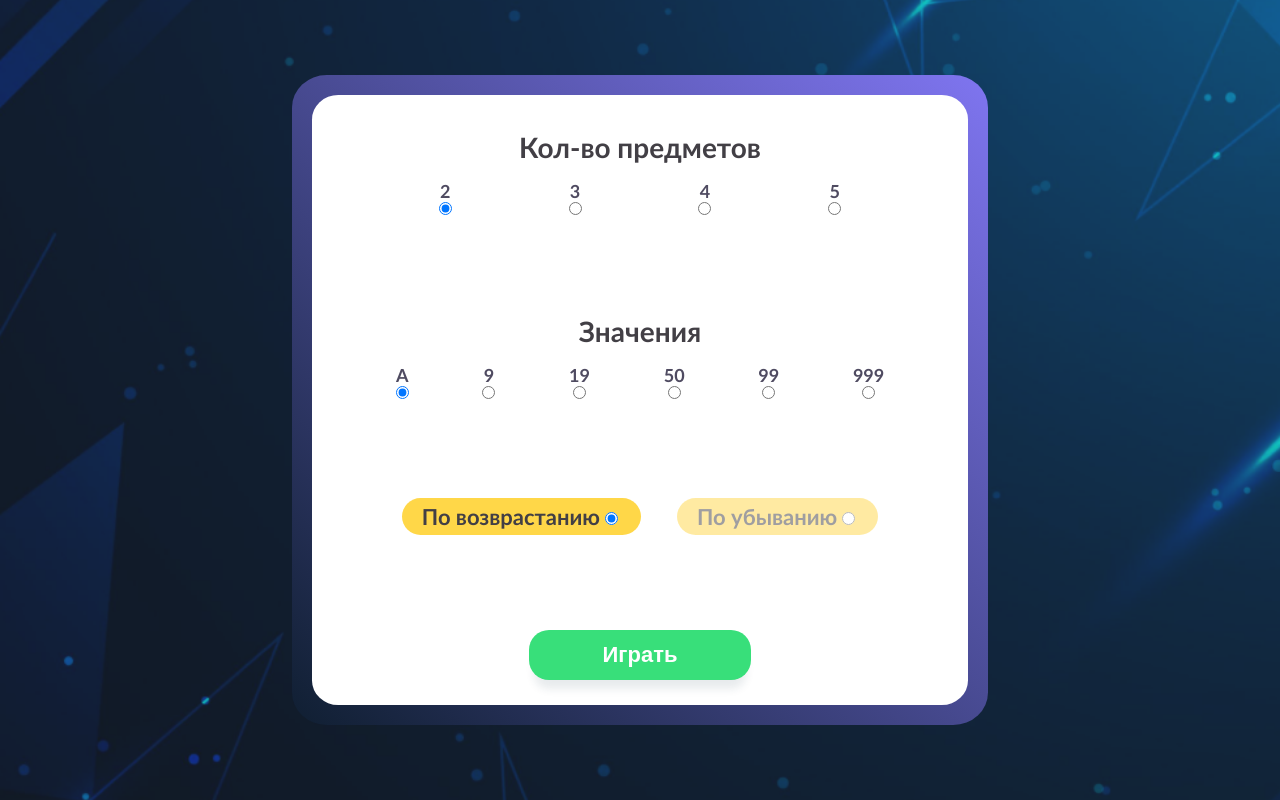
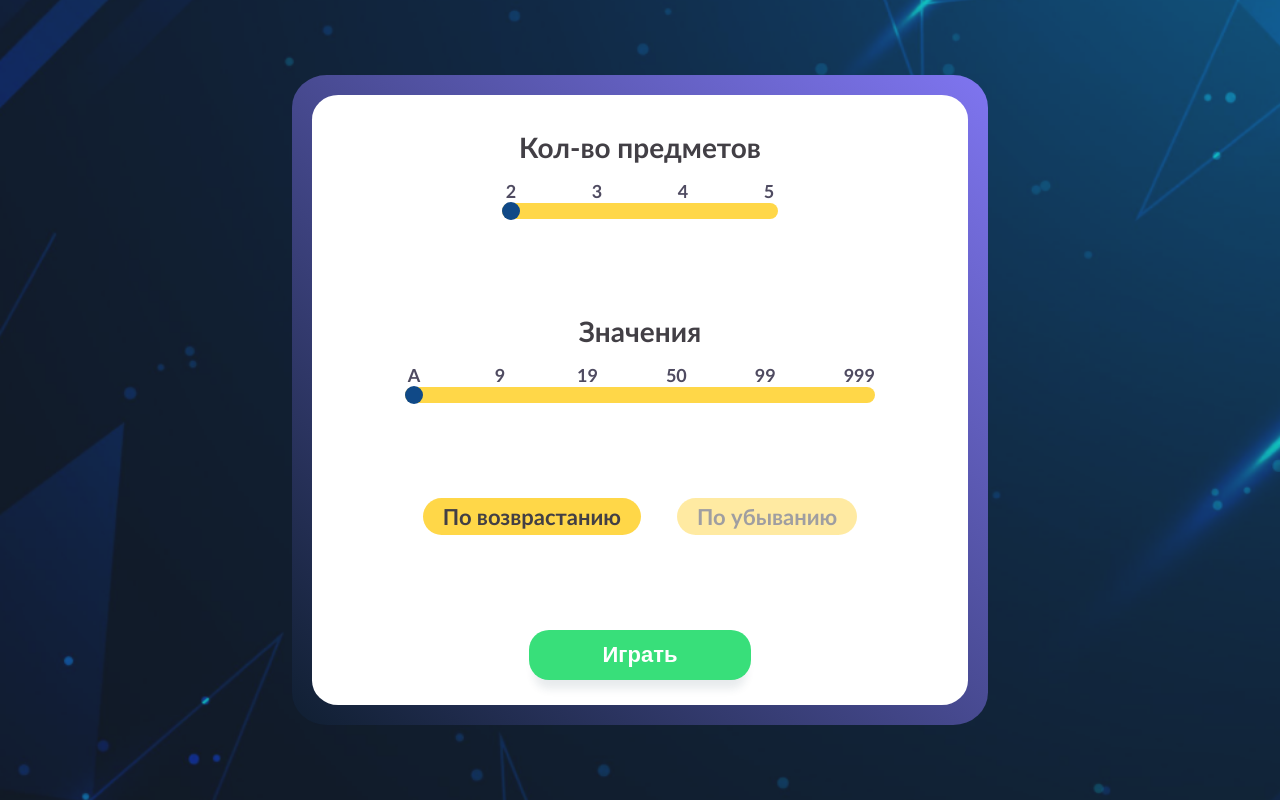
Before and after one commit to Fpsska/Serius-Task, a Next.js app: page / in a window 1280 px wide. Built offline with nearby package versions, Linux system fonts and the light colour scheme.

Commit message:
feat: create FakeInput component, add hover, checked, disabled styles for this element, use in Label component & add hover styles for ModeButtonLabel, ButtonPlay components

```diff
--- a/src/components/Mode.tsx
+++ b/src/components/Mode.tsx
@@ -13,11 +13,12 @@ const StyledMode = styled.div`
 `;
 
 const ModeButton = styled.input`
-    // position: absolute;
-    // overflow: hidden;
-    // height: 1px;
-    // width: 1px;
-    // clip: rect(0 0 0 0);
+    position: absolute;
+    overflow: hidden;
+    height: 1px;
+    width: 1px;
+    clip: rect(0 0 0 0);
+    transition: all 0.3s ease-in-out;
     &:disabled {
         opacity: 0.5;
     }
@@ -31,11 +32,13 @@ const ModeButtonLabel = styled.label<ButtonModeProps>`
     font-weight: 700;
     font-size: 22px;
     opacity: ${props => (props.isSelected ? 1 : 0.5)};
+    transition: all 0.3s ease-in-out;
     :not(:last-child) {
         margin-right: 36px;
     }
     &:hover {
         cursor: pointer;
+        opacity: ${props => !props.isSelected && 0.8};
     }
 `;
 
--- a/src/pages/index.tsx
+++ b/src/pages/index.tsx
@@ -48,6 +48,10 @@ const ButtonPlay = styled.button`
     background-color: var(--green-color);
     color: var(--white-color);
     padding: 12px 74px;
+    transition: all 0.3s ease-in-out;
+    &:hover {
+        color: var(--dark-color);
+    }
     &:disabled {
         opacity: 0.5;
     }
@@ -78,8 +82,22 @@ const FieldsetGrowed = styled(Fieldset)`
 `;
 
 const List = styled.ul`
+    position: relative;
     display: flex;
     justify-content: space-evenly;
+    width: min-content;
+    border-radius: 10px;
+    margin: 0 auto;
+    &::before {
+        content: '';
+        position: absolute;
+        bottom: 1px;
+        left: 0;
+        background-color: var(--yellow-color);
+        width: 100%;
+        height: 16px;
+        border-radius: 10px;
+    }
 `;
 
 const ListTemplate = styled.li`
@@ -87,7 +105,7 @@ const ListTemplate = styled.li`
     flex-direction: column;
     align-items: center;
     :not(:last-child) {
-        margin-right: 10px;
+        margin-right: 68px;
     }
 `;
 
@@ -105,18 +123,55 @@ const Label = styled.label`
     font-weight: 700;
     font-size: 18px;
     transition: all 0.3s ease-in-out;
-    cursor: pointer;
     order: -1;
-    &:hover {
-        cursor: pointer;
-    }
+
+    display: flex;
+    flex-direction: column;
+    align-items: center;
 `;
 
 const InputCount = styled.input`
     margin: 0;
-    &:hover ~ label {
-        color: var(--yellow-color);
+    position: absolute;
+    overflow: hidden;
+    height: 1px;
+    width: 1px;
+    clip: rect(0 0 0 0);
+    &:hover + span {
+        background-color: var(--blue-color);
+        opacity: 0.5;
     }
+    &:hover&:checked + span {
+        opacity: 1;
+    }
+    &:hover&:disabled + span {
+        cursor: default;
+    }
+    &:hover&:disabled&:checked + span {
+        cursor: not-allowed;
+    }
+    &:disabled + span {
+        background-color: transparent;
+        cursor: default;
+    }
+    &:disabled&:checked + span {
+        cursor: not-allowed;
+        opacity: 0.6;
+    }
+    &:checked + span {
+        background-color: var(--blue-color);
+    }
+`;
+
+const FakeInput = styled.span`
+    display: block;
+    background-color: transparent;
+    width: 18px;
+    height: 18px;
+    border-radius: 100%;
+    border: 1px solid transparent;
+    transition: all 0.3s ease-in-out;
+    z-index: 1;
 `;
 
 // /. styled components
@@ -191,6 +246,10 @@ const StartPage = () => {
                         <List>
                             {quantityItemData.map((input: IquantityItem) => (
                                 <ListTemplate key={input.id}>
+                                    <Label
+                                        htmlFor={`${input.name}-${input.id}`}
+                                    >
+                                        {input.value}
                                         <InputCount
                                             key={input.id}
                                             id={`${input.name}-${input.id}`}
@@ -199,13 +258,13 @@ const StartPage = () => {
                                             value={input.value}
                                             checked={input.isSelected}
                                             onChange={e =>
-                                            onInputQuantityChange(e, input.id)
+                                                onInputQuantityChange(
+                                                    e,
+                                                    input.id
+                                                )
                                             }
                                         />
-                                    <Label
-                                        htmlFor={`${input.name}-${input.id}`}
-                                    >
-                                        {input.value}
+                                        <FakeInput />
                                     </Label>
                                 </ListTemplate>
                             ))}
@@ -216,6 +275,10 @@ const StartPage = () => {
                         <List>
                             {valueItemData.map((input: IvalueItem) => (
                                 <ListTemplate key={input.id}>
+                                    <Label
+                                        htmlFor={`${input.name}-${input.id}`}
+                                    >
+                                        {input.value}
                                         <InputCount
                                             key={input.id}
                                             id={`${input.name}-${input.id}`}
@@ -224,13 +287,13 @@ const StartPage = () => {
                                             value={input.value}
                                             checked={input.isSelected}
                                             onChange={e =>
-                                            onInputTotalValueChange(e, input.id)
+                                                onInputTotalValueChange(
+                                                    e,
+                                                    input.id
+                                                )
                                             }
                                         />
-                                    <Label
-                                        htmlFor={`${input.name}-${input.id}`}
-                                    >
-                                        {input.value}
+                                        <FakeInput />
                                     </Label>
                                 </ListTemplate>
                             ))}
```
Lines whose indentation alone changed are shown as unchanged.
